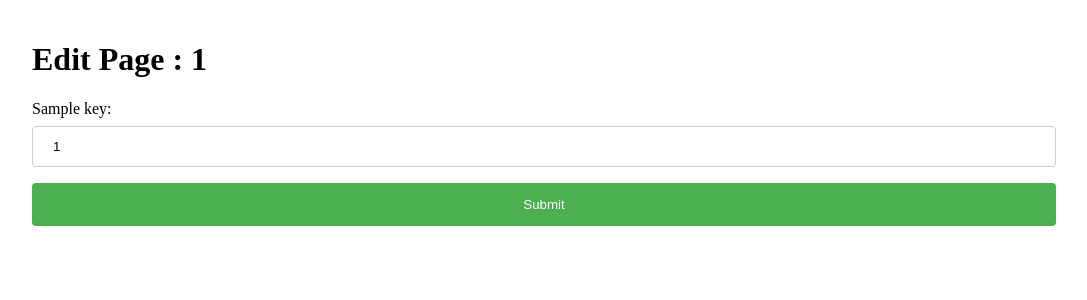
After one commit to nunomiguel22/FEUP-BDNR, a Flask app: template project/app/templates/edit.html in a window 1280 px wide. The commit adds this page. Shown: the top 300 px of the page, without its empty margins (96-1183 px from the left). Run offline with Flask 2, Linux system fonts and the light colour scheme; the template is opened without the code that fills it: most values are stand-ins (such as "Sample title", 1, 10 or a date in 2020).

Commit message:
added edit page

```diff
--- a/project/app/app.py
+++ b/project/app/app.py
@@ -1,10 +1,11 @@
 # pylint: skip-file
 from lib2to3.pytree import generate_matches
-from flask import Flask, render_template, request
+from platform import release
+from flask import Flask, render_template, request, redirect
 from gremlin_python.process.anonymous_traversal import traversal
 from gremlin_python.process.graph_traversal import __
 from gremlin_python.driver.driver_remote_connection import DriverRemoteConnection
-
+import sys
 from gremlin_python.process.graph_traversal import __
 from gremlin_python.process.strategies import *
 
@@ -22,6 +23,21 @@ def movie(id):
     cast = g.V(id).outE('acted_in').inV().valueMap(
         "name", "profile_path").to_list()
     return render_template('movie.html', movie=movie, cast=cast)
+
+@app.route('/movie/<int:id>/edit')
+def edit(id):
+    vertex = g.V(id).valueMap().next()
+    return render_template('edit.html', id=id, vertex=vertex)
+
+@app.route('/<int:id>/update', methods=['POST'])
+def updatevertex(id):
+    vertex=g.V(id)
+    for key,value in request.form.items():
+        vertex = vertex.property(key,value)
+    print(f"{vertex=}", flush=True)
+    vertex.next()
+    return redirect('/')
+
 
 @app.route('/actor/<int:id>')
 def actor(id):
@@ -63,7 +79,6 @@ def index():
     filter_by = request.args.get("filter_by")
     year = request.args.get("year")
     sort_by = "original_title" if sort_by is None else sort_by
-    print(sort_by)
     if search != None:
         movies = g.V().hasLabel('movies').has('original_title', search).toList()
     elif filter_by != None:
--- /dev/null
+++ b/project/app/templates/edit.html
@@ -0,0 +1,22 @@
+{% extends 'base.html' %}
+
+{% block head %}
+<title>{{ id }}</title>
+{% endblock %}
+
+{% block body %}
+<h1>
+    Edit Page : {{ id }}
+</h1>
+<div>
+    <form method="post" action="/{{ id }}/update">
+
+        {% for key,value in vertex.items() %}
+        <label for="{{key}}">{{key}}:</label>
+        <input type="text" name="{{key}}" value="{{value[0]}}">
+        {% endfor %}
+        <input type="submit" value="Submit">
+    </form>
+</div>
+
+{% endblock %}
--- a/project/app/templates/index.html
+++ b/project/app/templates/index.html
@@ -38,7 +38,7 @@ function myFunction() {
 </script>
 <table>
     <tr>
-        <th> <a href="/?sort_by=original_title"> Original Title</a></th>
+        <th><a href="/?sort_by=original_title"> Original Title</a></th>
         <th><a href="/?sort_by=release_date">Release Date</a></th>
         <th><a href="/?sort_by=vote_average">Vote Average</a></th>
         <th><a href="/?sort_by=original_language">Original Language</a></th>
@@ -47,7 +47,9 @@ function myFunction() {
 
     {% for movie in movies %}
     <tr>
-        <td> <a href="/movie/{{ movie[0] }}">{{ movie[1].original_title[0] }}</a> </td>
+        <td> <a href="/movie/{{ movie[0] }}">{{ movie[1].original_title[0] }}</a>
+            <button type="button" onclick="location.href='/movie/{{ movie[0] }}/del'" class="btn btn-default btn-sm" style="float: right"> Del </button>
+            <button type="button" onclick="location.href='/movie/{{ movie[0] }}/edit'" class="btn btn-default btn-sm" style="float: right;margin-right: 4px;"> Edit </button>
         <td>{{ movie[1].release_date[0] }}</td>
         <td>{{ movie[1].vote_average[0] }}</td>
         <td>{{ movie[1].original_language[0] }}</td>
```
